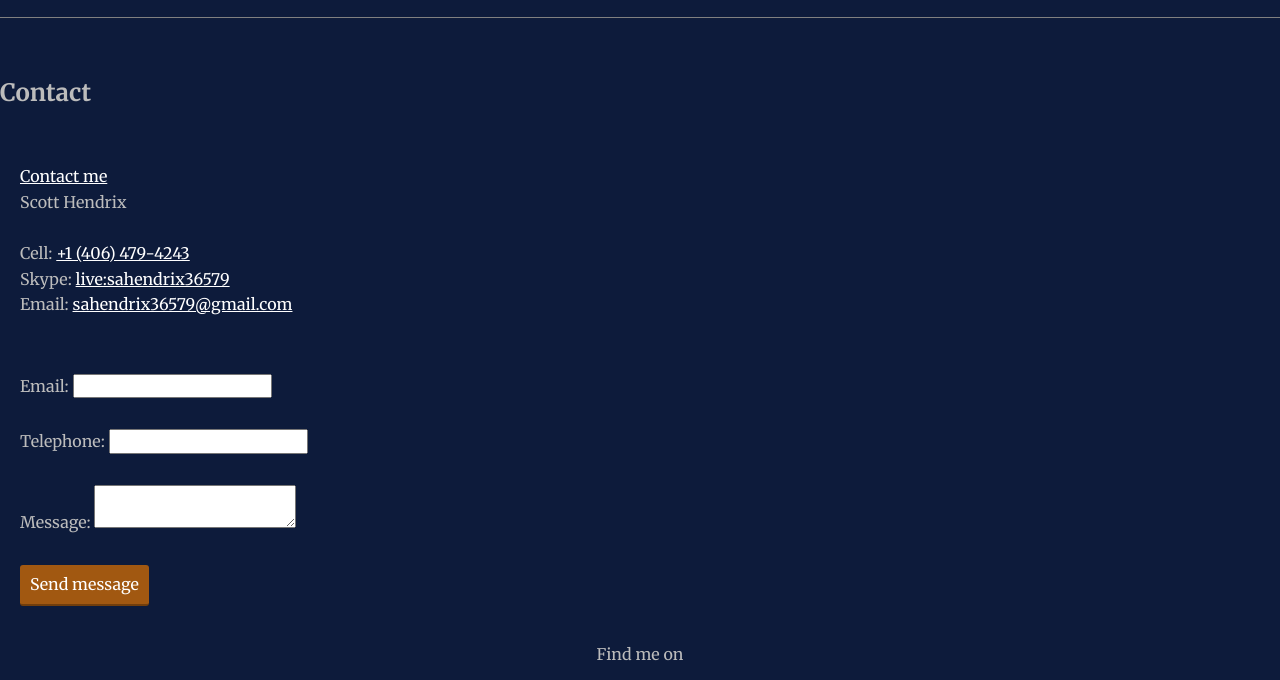
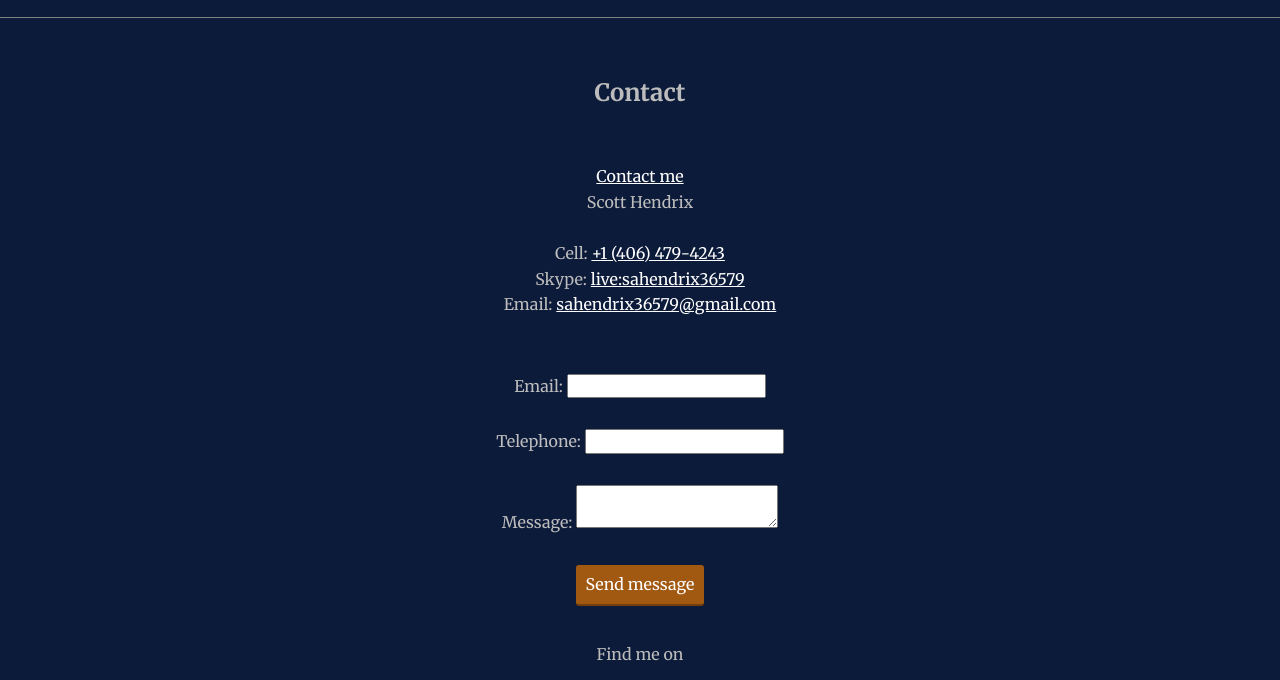
Before and after one commit to Venelll/website-portfolio, a plain HTML site: page contact.html in a window 1280 px wide. Shown: the part 96-776 px from the top of the page. Drawn offline with nearby package versions, Linux system fonts and the light colour scheme.

Commit message:
Added .text-center

```diff
--- a/css/style-production.css
+++ b/css/style-production.css
@@ -97,6 +97,11 @@ a:active {
 .center {
   list-style-type: none;
   margin: auto;
+}
+
+.text-center {
+  text-align: center;
+  width: 100%;
 }
 
 div {
--- a/css/styles.css
+++ b/css/styles.css
@@ -119,6 +119,11 @@ a:active {
 .center {
   list-style-type: none;
   margin: auto;
+}
+
+.text-center {
+  text-align: center;
+  width: 100%;
 }
 
 div {
```
Lines whose indentation alone changed are shown as unchanged.
